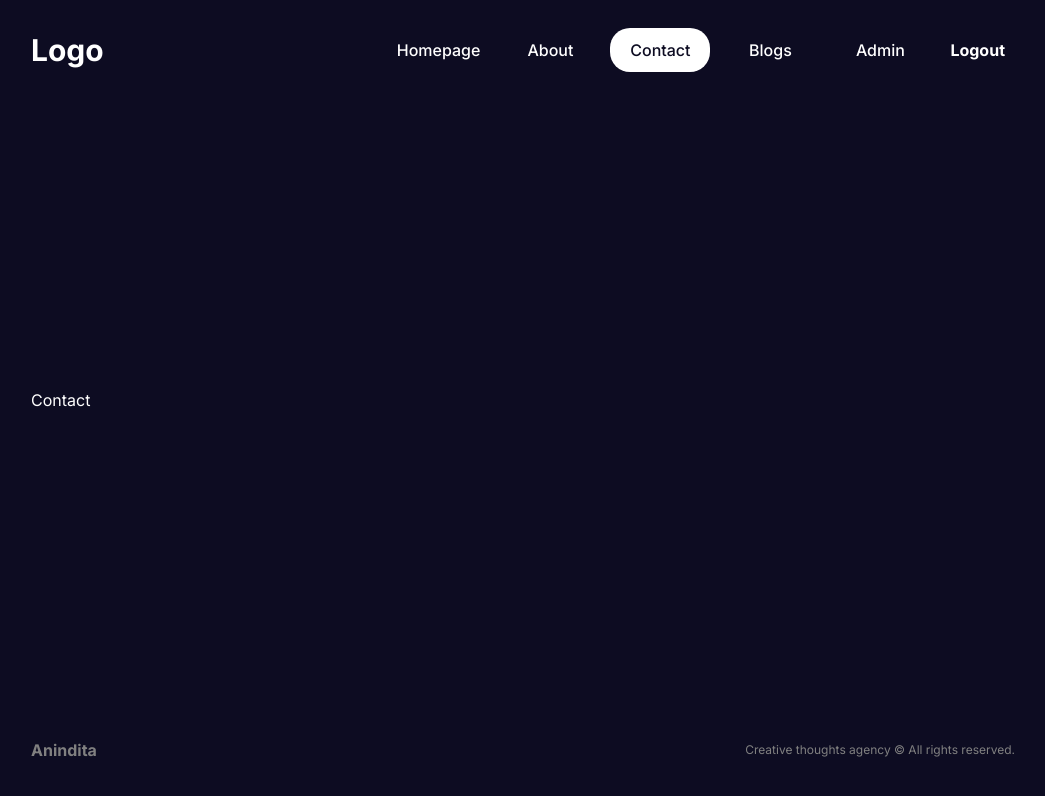
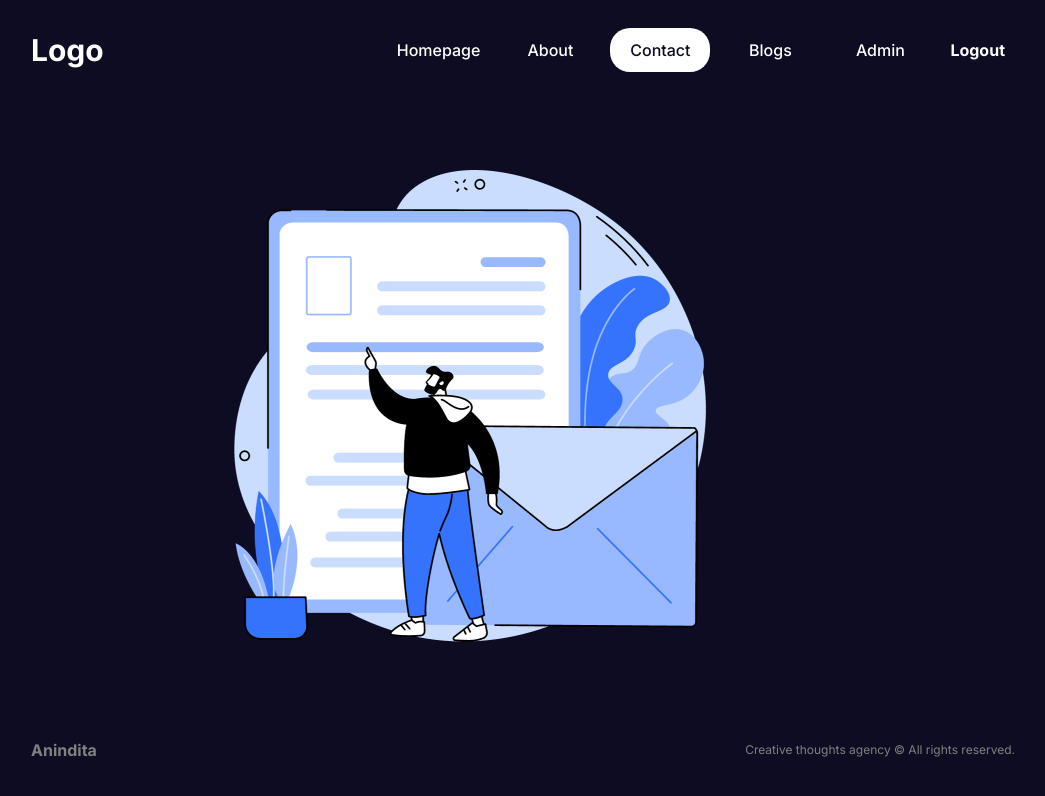
Before and after one commit to ANINDITAPRIYADARSHINI/Blog-next, a Next.js app: page /contact in a window 1280 px wide. Shown: the top 796 px of the page, without its empty margins (117-1162 px from the left). Built offline with nearby package versions, Linux system fonts and the light colour scheme.

Commit message:
fixed the image bug.

```diff
--- /dev/null
+++ b/app/contact/contact.module.css
@@ -0,0 +1,14 @@
+.container {
+	display:flex;
+	gap:100px;
+}
+
+.imgContainer {
+		flex:1;
+		position: relative;
+		height:500px;
+}
+
+.img{
+	object-fit: contain;
+}
--- a/app/contact/page.tsx
+++ b/app/contact/page.tsx
@@ -1,7 +1,20 @@
+"use client"
+
+import React from "react";
+import Image from "next/image";
+import styles from "./contact.module.css";
+
+
 export default function ContactPage() {
+  const [isOptimized, setIsOptimized] = React.useState(true);
     return (
-      <div>
-        <h1>Contact</h1>
+      <div className={styles.container}>
+
+        <div className={styles.imgContainer}>
+          <Image src="/contact.png" alt="" fill unoptimized={!isOptimized} className= {styles.img} onError={() => {setIsOptimized(false);}}/>
+        </div>
+
+        <div className={styles.formContainer}></div>
       </div>
     );
   }
--- a/app/page.tsx
+++ b/app/page.tsx
@@ -23,7 +23,7 @@ export default function Home() {
         </div>
 
         <div className={styles.brands}>
-          <Image src= "/brands.png" alt= "" fill className={styles.brandImg} />
+          <Image src= "/brands.png" alt= "" fill unoptimized={!isOptimized} className={styles.brandImg} onError={() => {setIsOptimized(false);}} />
         </div>
       </div>
 
--- a/package.json
+++ b/package.json
@@ -15,7 +15,7 @@
     "autoprefixer": "10.4.15",
     "eslint": "8.49.0",
     "eslint-config-next": "13.5.1",
-    "next": "13.5.1",
+    "next": "^15.1.4",
     "postcss": "8.4.30",
     "react": "18.2.0",
     "react-dom": "18.2.0",
```
Also changed, not shown: 1 other file (tests, documents, lock files or other folders).
